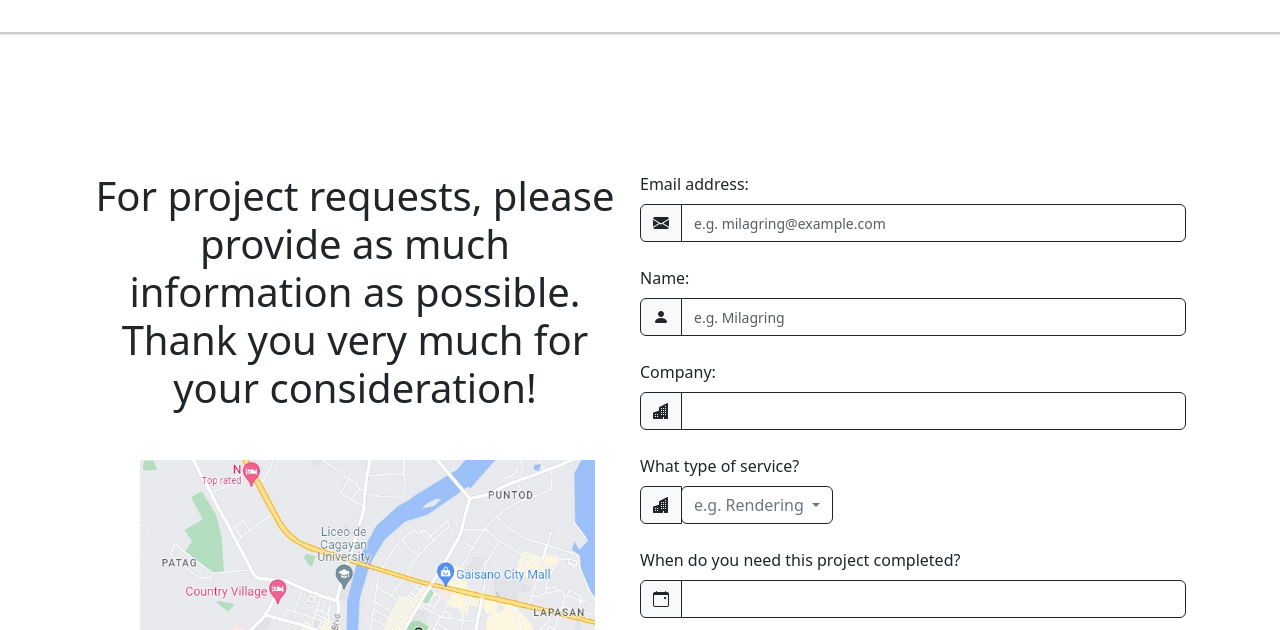
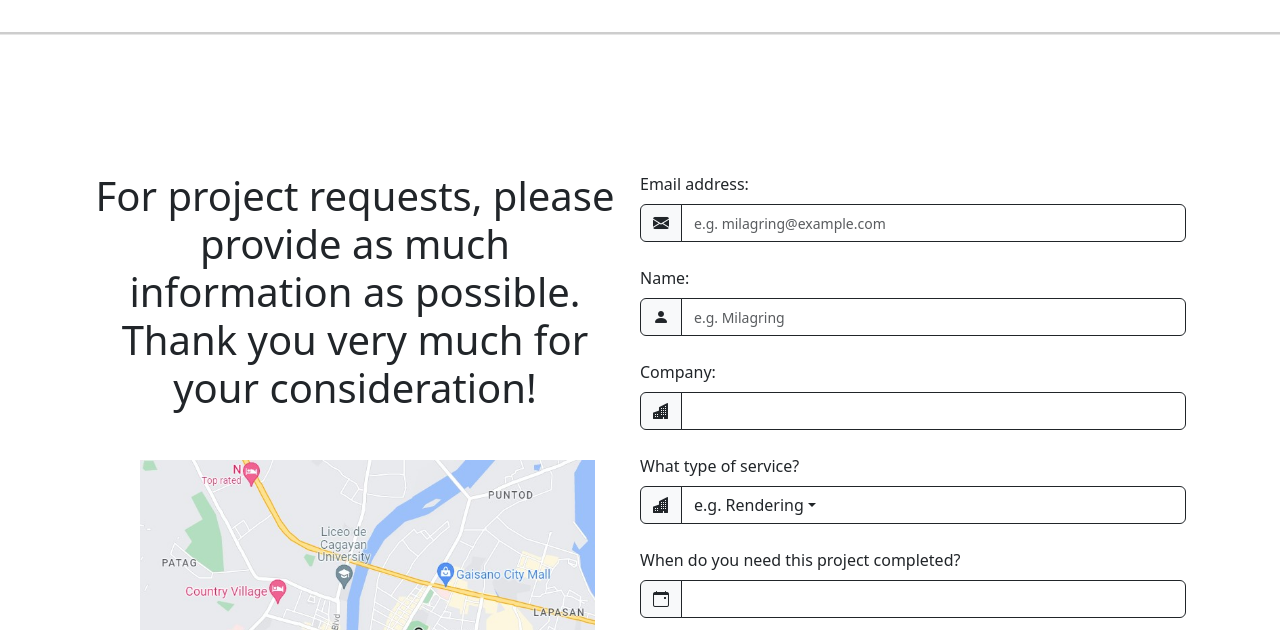
Before and after one commit to enjelru/MP1, a plain HTML site: page contact.html in a window 1280 px wide. Shown: the part 170-800 px from the top of the page. Drawn offline with nearby package versions, Linux system fonts and the light colour scheme.

Commit message:
Change dropdown list style

```diff
--- a/contact.html
+++ b/contact.html
@@ -173,10 +173,11 @@
                     <i class="bi bi-buildings-fill"></i>
                   </span>
 
-                  <div class="dropdown">
-                    <a class="btn btn-outline-secondary dropdown-toggle border-dark " href="#" role="button" data-bs-toggle="dropdown" aria-expanded="false">
+                  <div class="dropdown form-control border-dark" href="#" role="button" data-bs-toggle="dropdown" aria-expanded="false">
+                    <p class="m-0 dropdown-toggle ">e.g. Rendering</p>
+                    <!-- <a class="btn btn-outline-secondary dropdown-toggle " href="#" role="button" data-bs-toggle="dropdown" aria-expanded="false">
                      e.g. Rendering
-                    </a>
+                    </a> -->
 
                     <ul class="dropdown-menu">
                       <li><a class="dropdown-item" href="#">Rendering</a></li>
```
